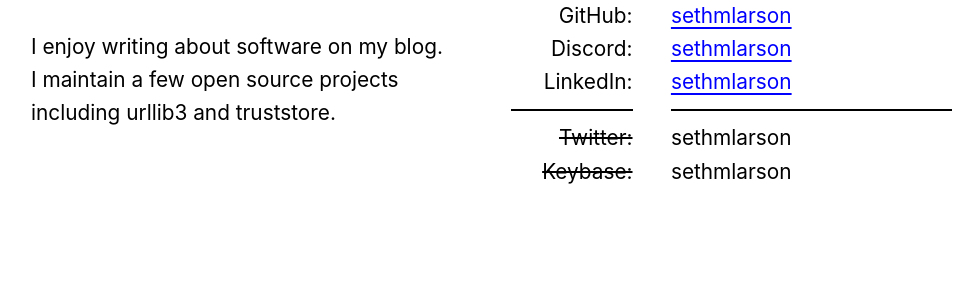
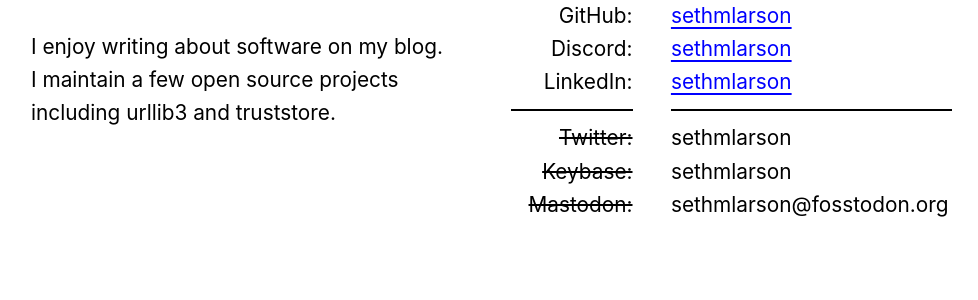
Before and after one commit to sethmlarson/sethmlarson.dev, a Flask app: page / in a window 1280 px wide. Shown: the part 352-652 px from the top of the page, without its empty margins (129-1107 px from the left). Run offline with Flask 2, Linux system fonts and the light colour scheme; some libraries are stand-ins or nearby versions; some web fonts are replaced.

Commit message:
Strikeout sethmlarson@fosstodon.org

```diff
--- a/app/templates/index.html
+++ b/app/templates/index.html
@@ -26,6 +26,7 @@
             <hr>
             <div><strike>Twitter:</strike></div>
             <div><strike>Keybase:</strike></div>
+            <div><strike>Mastodon:</strike></div>
         </div>
         <div class="col-4 col-8-sm">
             <div><a href="mailto:sethmichaellarson@gmail.com" target="_blank" rel="noopener noreferrer">sethmichaellarson@gmail.com</a></div>
@@ -39,6 +40,7 @@
             <hr>
             <div>sethmlarson</div>
             <div>sethmlarson</div>
+            <div>sethmlarson@fosstodon.org</div>
         </div>
     </div>
 {% endblock %}
```
